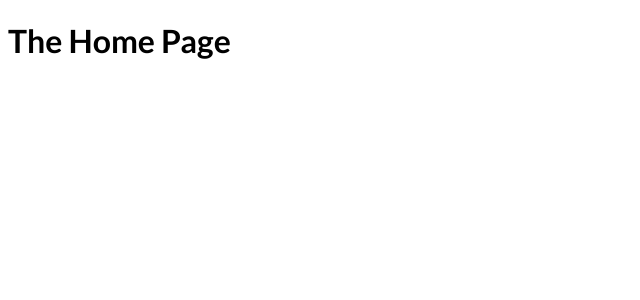
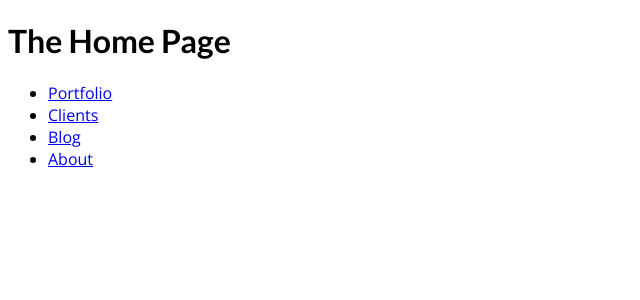
Before and after one commit to Ffedronic/next.js_template, a Next.js app: page / in a window 1280 px wide. Shown: the top 300 px of the page, without its empty margins (0-640 px from the left). Built offline with nearby package versions, Linux system fonts and the light colour scheme.

Commit message:
navigating with Link Component DONE

```diff
--- a/pages/index.js
+++ b/pages/index.js
@@ -1,7 +1,22 @@
+import Link from 'next/link'
 function HomePage() {
   return (
     <main>
       <h1>The Home Page</h1>
+      <ul>
+        <li>
+          <Link href="/portfolio">Portfolio</Link>
+        </li>
+        <li>
+          <Link href="/clients">Clients</Link>
+        </li>
+        <li>
+          <Link href="/blog">Blog</Link>
+        </li>
+        <li>
+          <Link href="/about">About</Link>
+        </li>
+      </ul>
     </main>
   );
 }
```
